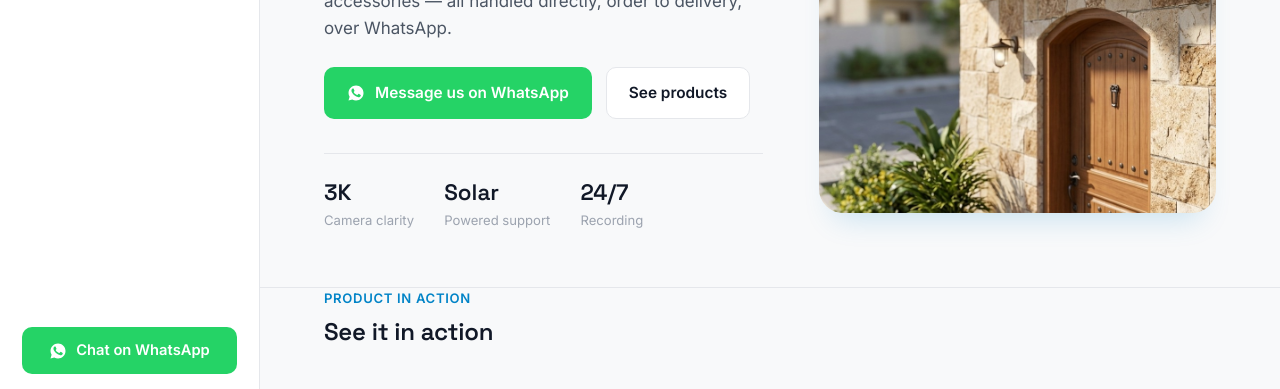
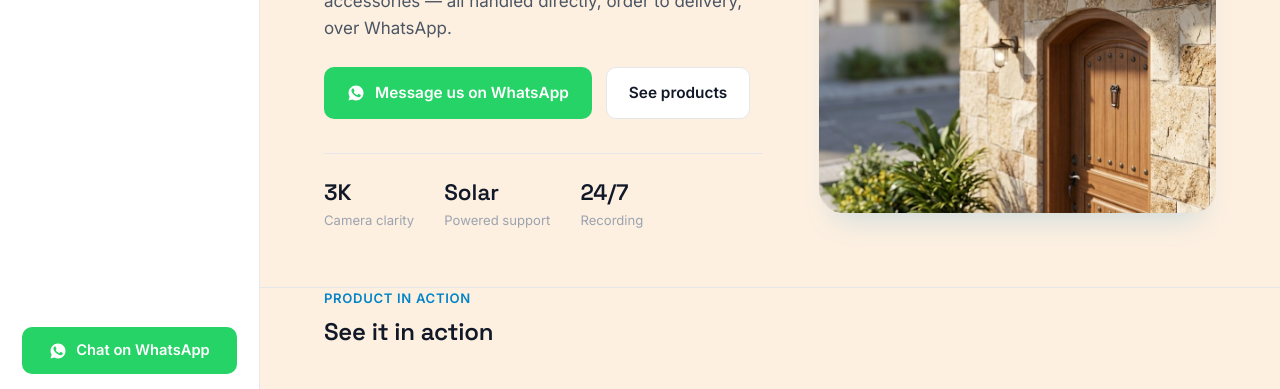
Before and after one commit to AfiraQureshi1503/NetWatchShop-, a website: page index.html in a window 1280 px wide. Shown: the part 334-723 px from the top of the page. Drawn offline with nearby package versions, Linux system fonts and the light colour scheme; no server answers; grey boxes are pictures that could not be loaded.

Commit message:
styles.css

```diff
--- a/styles.css
+++ b/styles.css
@@ -2,7 +2,7 @@
    NetWatchShop — Design Tokens & Core Light Styling
    ========================================================= */
 :root {
-  --bg:            #F8F9FA;
+  --bg:            #FDF0E1;
   --surface:       #FFFFFF;
   --surface-alt:   #F1F3F5;
   --ink:           #111827;
```
